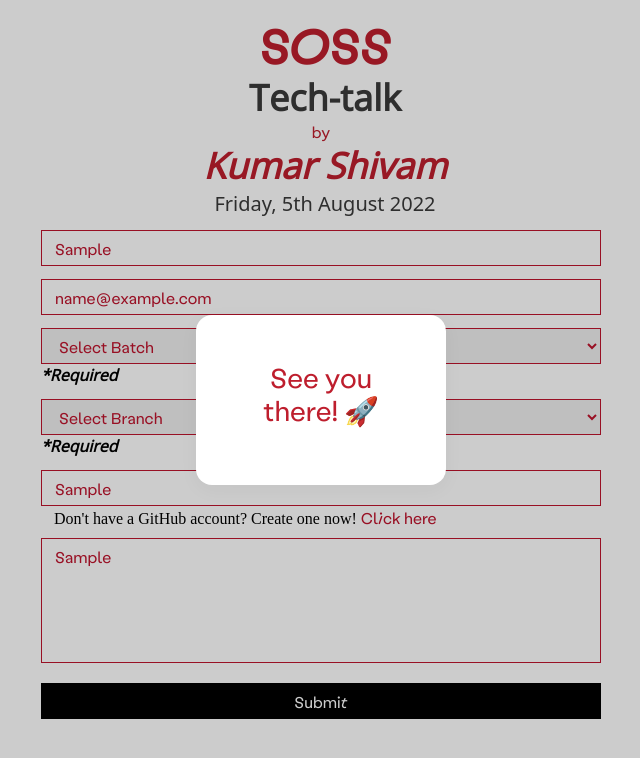
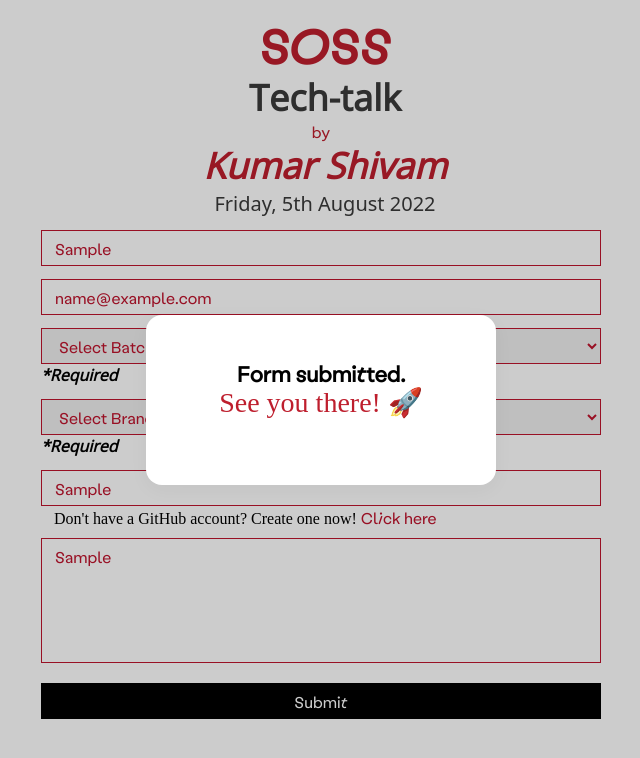
Before and after one commit to OSS-Symbiosis/funky_forms, a React (Create React App) app: page /register in a window 1280 px wide. Both pictures are taken after typing "Sample", "name@example.com", "Sample", "Sample" into the empty fields and a click on the button "Submit". Shown: the top 758 px of the page, without its empty margins (319-959 px from the left). Built offline with nearby package versions, Linux system fonts and the light colour scheme.

Commit message:
Add heading to modal

```diff
--- a/src/components/modal/Modal.jsx
+++ b/src/components/modal/Modal.jsx
@@ -7,6 +7,9 @@ const Modal = ({setModalOpen}) => {
       <div className = "centered">
         <div className = "modal">
           <div className="modalContent">
+            <div className='modalHeading'>
+              Form submitted.
+            </div>
             See you there! 🚀
           </div>
         </div>
--- a/src/styles/modal.css
+++ b/src/styles/modal.css
@@ -25,7 +25,7 @@ body {
 }
 
 .modal {
-  width: 250px;
+  width: 350px;
   height: 170px;
   background: white;
   /* color: white; */
@@ -34,6 +34,11 @@ body {
   box-shadow: 0 5px 20px 0 rgba(0, 0, 0, 0.04);
 }
 
+.modalHeading{
+  font-weight: bold;
+  color: black;
+  font-size: 22px;
+}
 
 .modalContent {
   color: #BE1E2D;
@@ -41,4 +46,5 @@ body {
   font-size: 28px;
   color: #BE1E2D;
   text-align: center;
+  font-family: 'LabilGrotesk-Medium';
 }
```
